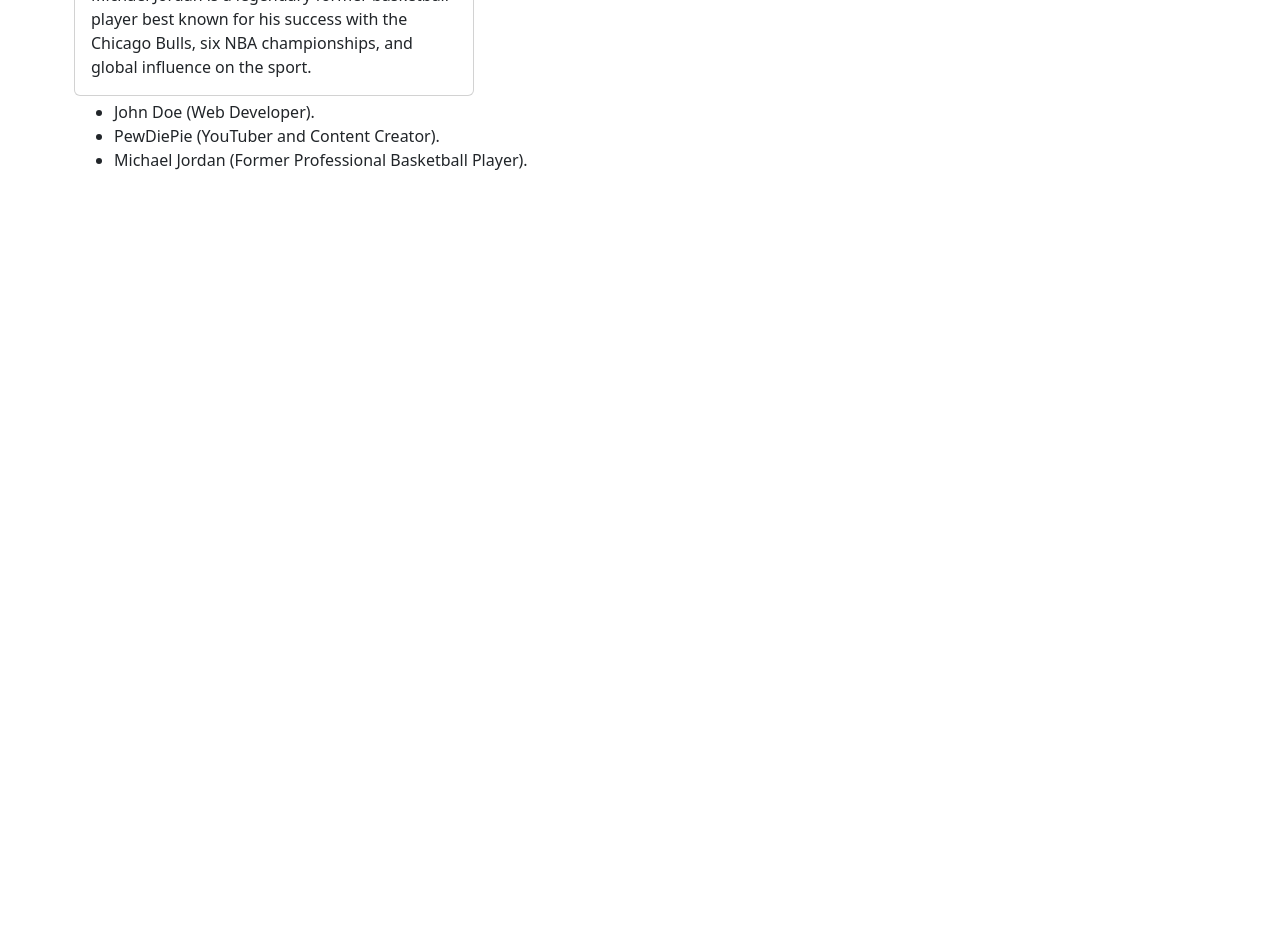
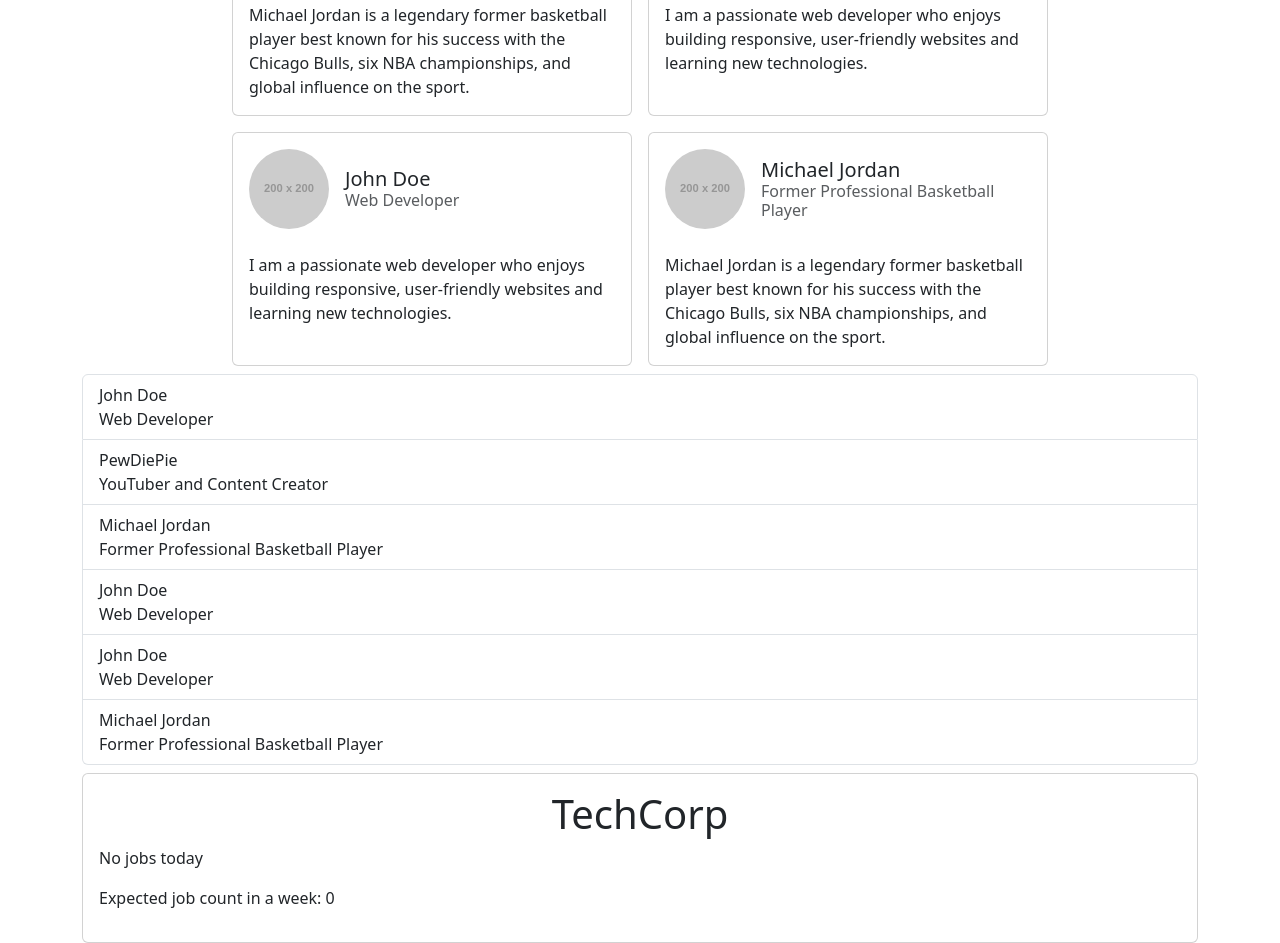
Before and after one commit to AbsoluteMassive/React, a React (Vite) app: page / in a window 1280 px wide. Shown: the part 440-1383 px from the top of the page. Before the commit the page ends 800 px from the top, so only its background shows below. Built offline with nearby package versions, Linux system fonts and the light colour scheme.

Commit message:
React component called JobBoard

```diff
--- a/src/App.jsx
+++ b/src/App.jsx
@@ -2,6 +2,7 @@ import Title from "./components/Title";
 import { VariableDisplay, List } from "./components/VariableDisplay";
 
 import ProfileCard from "./components/ProfileCard";
+import JobBoard from "./components/JobBoard";
 function App() {
   const person1 = {
     image: "https://placehold.co/200x200",
@@ -29,18 +30,19 @@ function App() {
     six NBA championships, and global
     influence on the sport.`,
   };
-  const people = [person1, person2, person3];
+  const people = [person1, person2, person3, person1, person1, person3];
 
   return (
     <div className="container">
       <Title title="Example Components" />
-      <div className="row">
+      <div className=" row justify-content-center">
         {people.map((person) => (
           <ProfileCard key={person.name} {...person} />
         ))}
       </div>
       <VariableDisplay />
       <List array={people} />
+      <JobBoard jobCount={0} />
     </div>
   );
 }
--- /dev/null
+++ b/src/components/JobBoard.jsx
@@ -0,0 +1,37 @@
+const JobBoard = ({ jobCount = 0 }) => {
+  // jobCount has prop to allow reusability
+  // change jobCount value here(default) or in the App.jsx
+  // (0, 4, 5+, negative) to see messages all messages
+  // ctrl f JobBoard to find the component in App.jsx
+
+  const expectedCount = jobCount < 0 ? 0 : Math.round(jobCount * 1.5);
+  const companyName = "TechCorp";
+  function getJobMessage() {
+    /*  return jobCount === 0
+      ? "No jobs to schedule today"
+      : `Jobs running today from bot: ${jobCount}`;*/
+    if (jobCount < 0) {
+      return "Job count cannot be negative";
+    }
+    if (jobCount === 0) {
+      return "No jobs today";
+    }
+    if (jobCount < 5) {
+      return `Only ${jobCount} jobs are running today`;
+    }
+    if (jobCount >= 5) {
+      return `High volume of jobs today: ${jobCount} jobs are currently running`;
+    }
+    return `Jobs running today from bot: ${jobCount}`;
+  }
+
+  return (
+    <div className="card p-3 mt-2">
+      <h1 className="text-center">{companyName}</h1>
+      <p>{getJobMessage()}</p>
+      <p>Expected job count in a week: {expectedCount}</p>
+    </div>
+  );
+};
+
+export default JobBoard;
--- a/src/components/ProfileCard.jsx
+++ b/src/components/ProfileCard.jsx
@@ -6,11 +6,11 @@ const ProfileCard = ({
   user-friendly websites and learning new technologies. I
   am a passionate web developer who enjoys building responsive,
   user-friendly websites and learning new technologies.
-  I am a passionate web developer who enjoys building responsive,
+ I am a passionate web developer who enjoys building responsive,
   user-friendly websites and learning new technologies.`,
 }) => {
   return (
-    <div className="card p-3 m-1" style={{ width: "25rem" }}>
+    <div className="card p-3 m-2 " style={{ width: "25rem" }}>
       <div className="d-flex align-items-center">
         <img
           src={image}
--- a/src/components/Title.jsx
+++ b/src/components/Title.jsx
@@ -2,6 +2,6 @@ import React from "react";
 
 function Title({ title }) {
   //return React.createElement("h1", null, title);
-  return <h1 className="text-center">{title}</h1>;
+  return <h1 className="text-center mt-2">{title}</h1>;
 }
 export default Title;
--- a/src/components/VariableDisplay.jsx
+++ b/src/components/VariableDisplay.jsx
@@ -24,10 +24,11 @@ export const VariableDisplay = () => {
 export function List({ array }) {
   return (
     <div>
-      <ul>
+      <ul className="list-group">
         {array.map((item) => (
-          <li key={item.name}>
-            {item.name} ({item.jobTitle}).
+          <li className="list-group-item" key={item.name}>
+            {item.name}
+            {<br></br>} {item.jobTitle}
           </li>
         ))}
       </ul>
```
